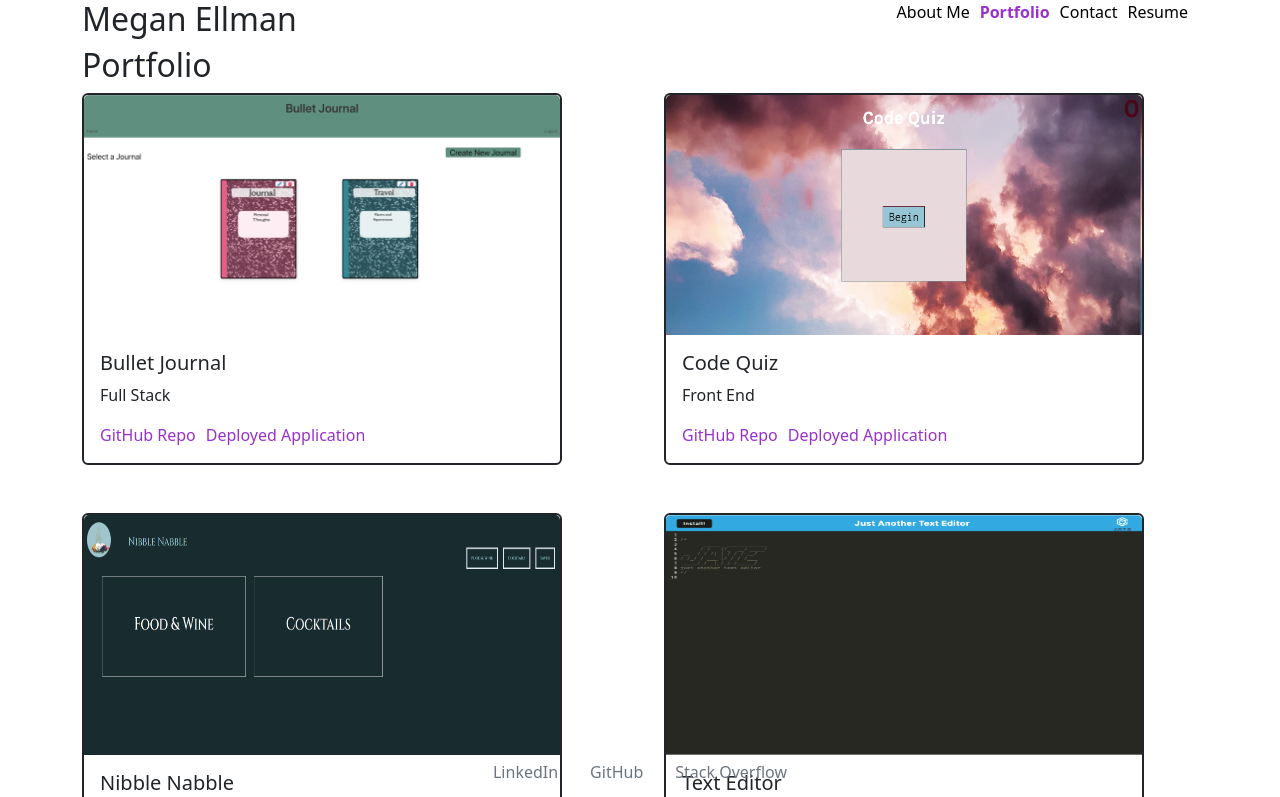
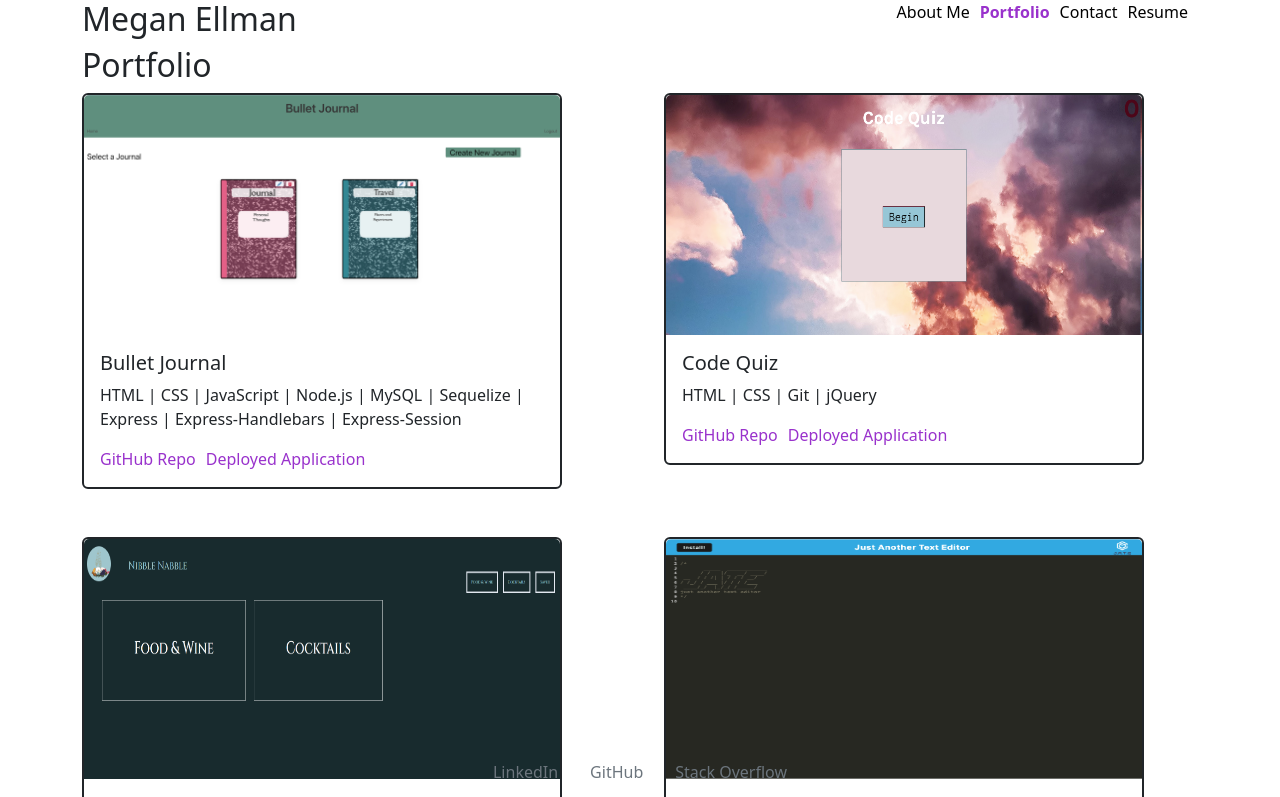
Before and after one commit to megellman/react-portfolio, a React (Create React App) app: page /react-portfolio/portfolio in a window 1280 px wide. Shown: the top 797 px of the page. Built offline with nearby package versions, Linux system fonts and the light colour scheme.

Commit message:
added styling

```diff
--- a/src/components/Header.js
+++ b/src/components/Header.js
@@ -2,6 +2,7 @@ import React from 'react';
 import Navigation from './Navigation';
 
 function Header() {
+    console.log(Date(1676948737748).toLocaleString("en-us"));
     return (
         <div className='container'>
             <div className='row'>
--- a/src/pages/Contact.js
+++ b/src/pages/Contact.js
@@ -1,12 +1,27 @@
 import React from 'react';
 import { useForm } from "react-hook-form";
-
+import emailjs from '@emailjs/browser';
 
 function Contact() {
     const { register, handleSubmit, formState: { errors } } = useForm(
        { mode: "onBlur"}
     );
-    const onSubmit = data => console.log(data);
+    const onSubmit = async data => {
+    const templateParams = {
+        name: `${data.firstName} ${data.lastName}`,
+        message: data.message,
+        email: data.email
+    };
+
+    await emailjs.send('service_90tn49n','template_2fyjduof', templateParams, 'uWyRr0laLf8YstsY_')
+	.then((response) => {
+	   console.log('SUCCESS!', response.status, response.text);
+	}, (err) => {
+	   console.log('FAILED...', err);
+	});
+    };
+
+
 
     console.log(errors);
     return (
--- a/src/pages/Portfolio.js
+++ b/src/pages/Portfolio.js
@@ -4,7 +4,7 @@ const projects = [
     {
         id: 1,
         name: 'Bullet Journal',
-        description: 'Full Stack',
+        description: 'HTML | CSS | JavaScript | Node.js | MySQL | Sequelize | Express | Express-Handlebars | Express-Session',
         deployedLink: 'https://bullet-journal.herokuapp.com/',
         repoLink: 'https://github.com/megellman/bullet-journal',
         image: require('../assets/bullet-journal.png'),
@@ -12,7 +12,7 @@ const projects = [
     {
         id: 2,
         name: 'Code Quiz',
-        description: 'Front End',
+        description: 'HTML | CSS | Git | jQuery',
         deployedLink: 'https://megellman.github.io/code-quiz/',
         repoLink: 'https://github.com/megellman/code-quiz',
         image: require('../assets/code-quiz.png'),
@@ -20,7 +20,7 @@ const projects = [
     {
         id: 3,
         name: 'Nibble Nabble',
-        description: "Front End",
+        description: "HTML | CSS | Git | jQuery | Tailwind",
         deployedLink: 'https://megellman.github.io/group-project/',
         repoLink: 'https://github.com/megellman/group-project',
         image: require('../assets/nibble-nabble.png'),
--- a/src/pages/Resume.js
+++ b/src/pages/Resume.js
@@ -7,7 +7,8 @@ function Resume() {
     return (
         <div>
             <h2>Resume</h2>
-            <a href={ require('../assets/resume.pdf')} download='MeganEllman'>
+            <a href={require('../assets/resume.pdf')} download='MeganEllman'
+             style={{color: "darkorchid", textDecoration: "none"}}>
                 Download Resume
             </a>
             <h3>Proficencies</h3>
```
